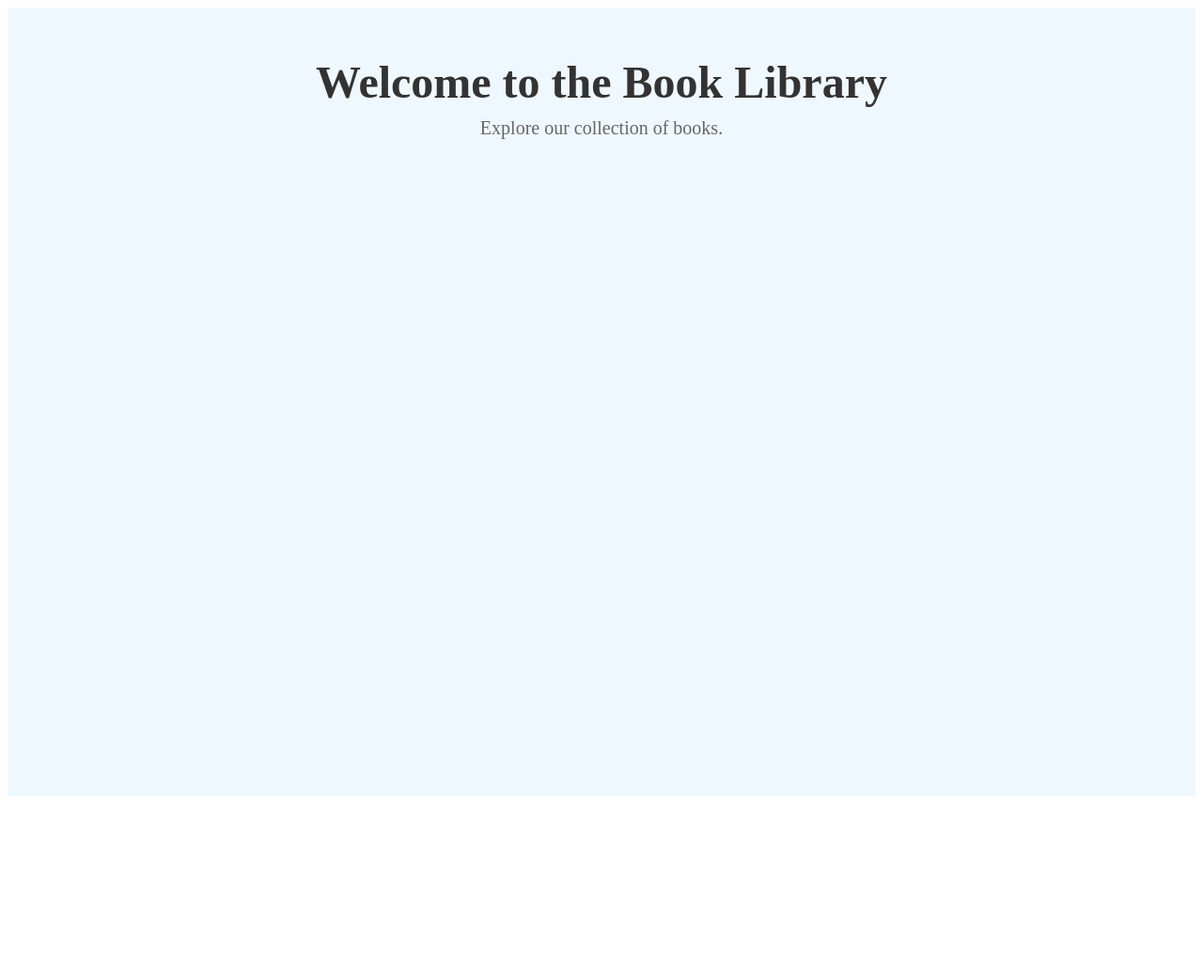
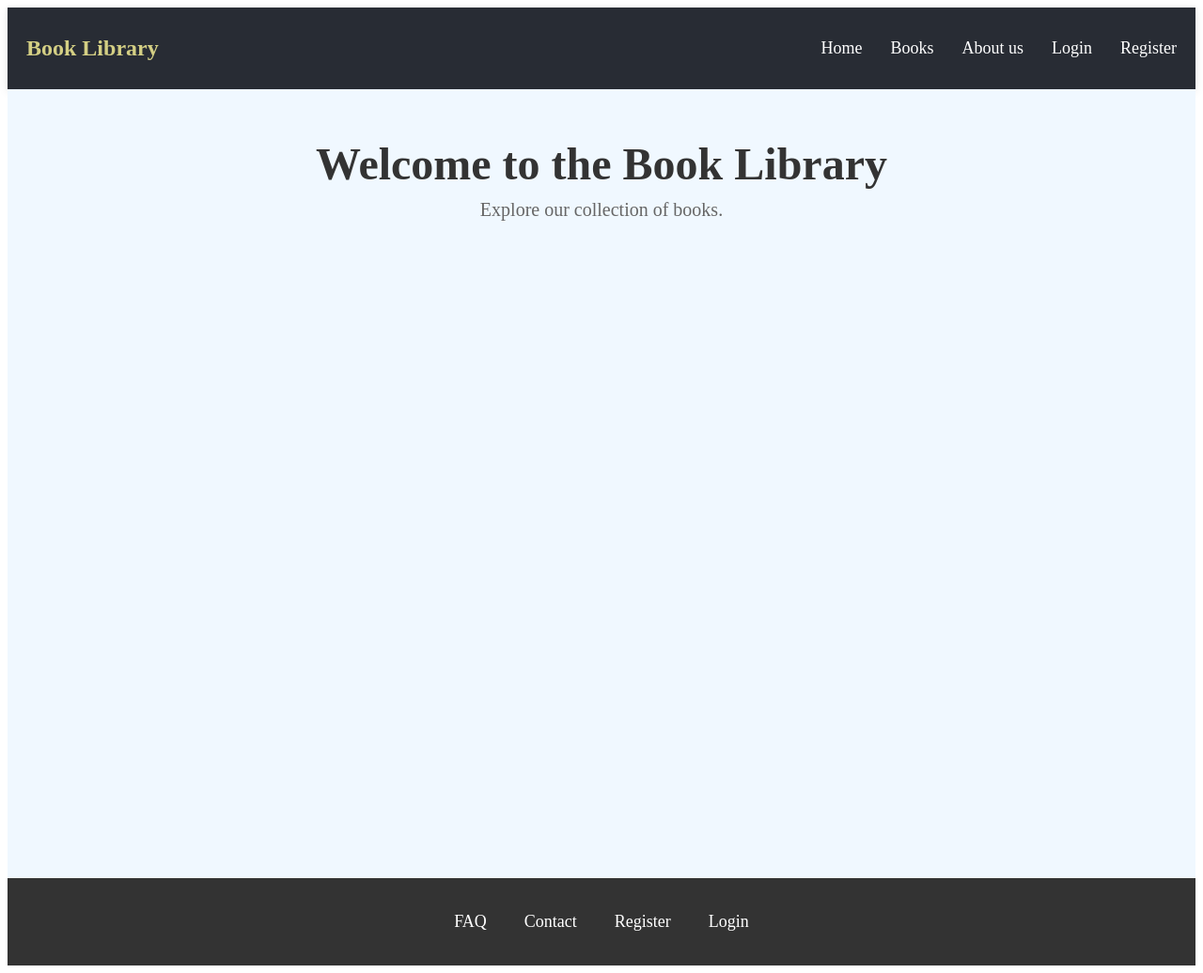
Before and after one commit to chas-academy/u09-fullstack-js-DenjinM, a React (Create React App) app in the folder book-library/frontend/: page / in a window 1280 px wide. Shown: the whole page at 94% size. Before the commit the page ends 856 px from the top, so only its background shows below. Built offline with nearby package versions, Linux system fonts and the light colour scheme.

Commit message:
Did the navbar and footer

```diff
--- a/book-library/frontend/src/App.js
+++ b/book-library/frontend/src/App.js
@@ -1,18 +1,28 @@
 import React from 'react';
 import { AuthProvider } from './contexts/AuthContext';
+import { BrowserRouter as Router, Routes, Route } from 'react-router-dom';
 import HomePage from './pages/HomePage/HomePage';
+import BookPage from './pages/BookPage/BookPage';
 import LoginPage from './pages/LoginPage/LoginPage';
-import BookPage from './pages/BookPage/BookPage';
-import { BrowserRouter as Router, Routes, Route } from 'react-router-dom';
+import RegisterPage from './pages/RegisterPage/RegisterPage';
+import Navbar from './components/Navbar/Navbar';
+import Footer from './components/Footer/Footer';
+import Faq from './pages/Faq/Faq';
+import Contact from './pages/Contact/Contact';
 
 function App() {
   return (
     <Router>
+      <Navbar />
       <Routes>
         <Route path="/" element={<HomePage />} />
+        <Route path="/books" element={<BookPage />} />
         <Route path="/login" element={<LoginPage />} />
-        <Route path="/books" element={<BookPage />} />
+        <Route path="/register" element={<RegisterPage />} />
+        <Route path="/faq" element={<Faq />} />
+        <Route path="/contact" element={<Contact />} />
       </Routes>
+      <Footer />
     </Router>
   );
 }
--- a/book-library/frontend/src/components/Footer/Footer.css
+++ b/book-library/frontend/src/components/Footer/Footer.css
@@ -0,0 +1,30 @@
+.footer {
+    background-color: #333;
+    padding: 20px;
+    text-align: center;
+  }
+
+  .footer-links {
+    list-style: none;
+    padding: 0;
+    display: flex;
+    justify-content: center;
+    gap: 40px;
+  }
+
+  .footer-links li {
+    display: inline-block;
+  }
+
+  .footer-links a {
+    color: white;
+    text-decoration: none;
+    font-size: 18px;
+    transition: transform 0.3s ease-in-out;
+    display: inline-block;
+  }
+
+  .footer-links a:hover {
+    transform: scale(1.2);
+    color: #e3dd8beb;
+  }
--- a/book-library/frontend/src/components/Footer/Footer.js
+++ b/book-library/frontend/src/components/Footer/Footer.js
@@ -0,0 +1,18 @@
+import React from 'react';
+import { Link } from 'react-router-dom';
+import './Footer.css';
+
+const Footer = () => {
+  return (
+    <footer className="footer">
+      <ul className="footer-links">
+        <li><Link to="/faq">FAQ</Link></li>
+        <li><Link to="/contact">Contact</Link></li>
+        <li><Link to="/register">Register</Link></li>
+        <li><Link to="/login">Login</Link></li>
+      </ul>
+    </footer>
+  );
+};
+
+export default Footer;
--- a/book-library/frontend/src/components/Navbar/Navbar.css
+++ b/book-library/frontend/src/components/Navbar/Navbar.css
@@ -0,0 +1,49 @@
+.navbar {
+    background-color: #282c34;
+    padding: 10px 20px;
+    display: flex;
+    justify-content: space-between;
+    align-items: center;
+    box-shadow: 0 2px 10px rgba(0, 0, 0, 0.1);
+    animation: fadeIn 1s ease-in-out;
+
+    @keyframes fadeIn {
+        from {
+          opacity: 0;
+          transform: translateY(-20px);
+        }
+        to {
+          opacity: 1;
+          transform: translateY(0);
+        }
+    }
+  }
+
+  .navbar-logo {
+    font-size: 24px;
+    font-weight: bold;
+    color: #e3dd8beb;
+  }
+
+  .navbar-links {
+    list-style: none;
+    display: flex;
+    gap: 30px;
+  }
+
+  .navbar-links li {
+    display: inline-block;
+  }
+
+  .navbar-links a {
+    color: white;
+    text-decoration: none;
+    font-size: 18px;
+    transition: color 0.3s ease-in-out;
+    display: inline-block;
+  }
+
+  .navbar-links a:hover {
+    transform: scale(1.2);
+    color: #e3dd8beb;
+  }
--- a/book-library/frontend/src/components/Navbar/Navbar.js
+++ b/book-library/frontend/src/components/Navbar/Navbar.js
@@ -0,0 +1,20 @@
+import React from 'react';
+import { Link } from 'react-router-dom';
+import './Navbar.css';
+
+const Navbar = () => {
+  return (
+    <nav className="navbar">
+      <h1 className="navbar-logo">Book Library</h1>
+      <ul className="navbar-links">
+        <li><Link to="/">Home</Link></li>
+        <li><Link to="/books">Books</Link></li>
+        <li><Link to="/About us">About us</Link></li>
+        <li><Link to="/login">Login</Link></li>
+        <li><Link to="/register">Register</Link></li>
+      </ul>
+    </nav>
+  );
+};
+
+export default Navbar;
```
Also changed, not shown: book-library/frontend/src/pages/Contact/Contact.css (added), book-library/frontend/src/pages/Contact/Contact.js (added).
